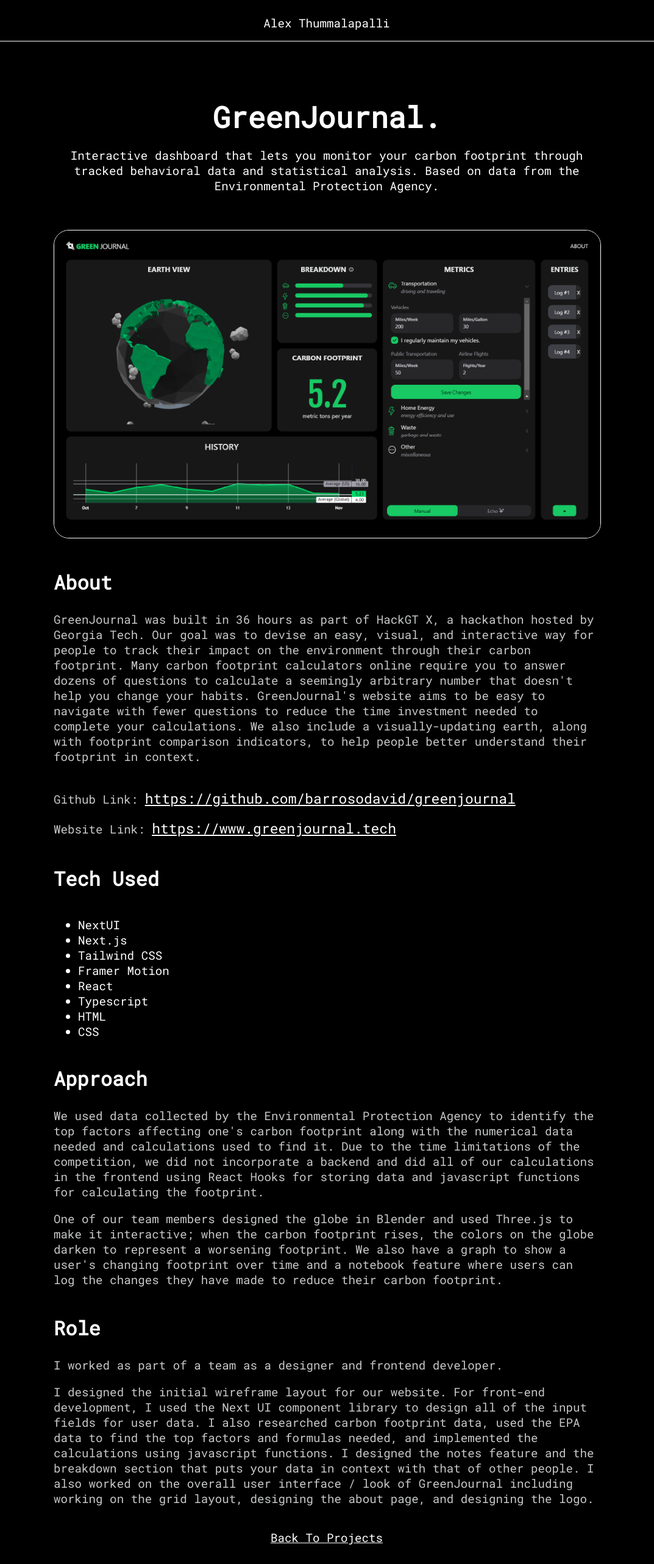
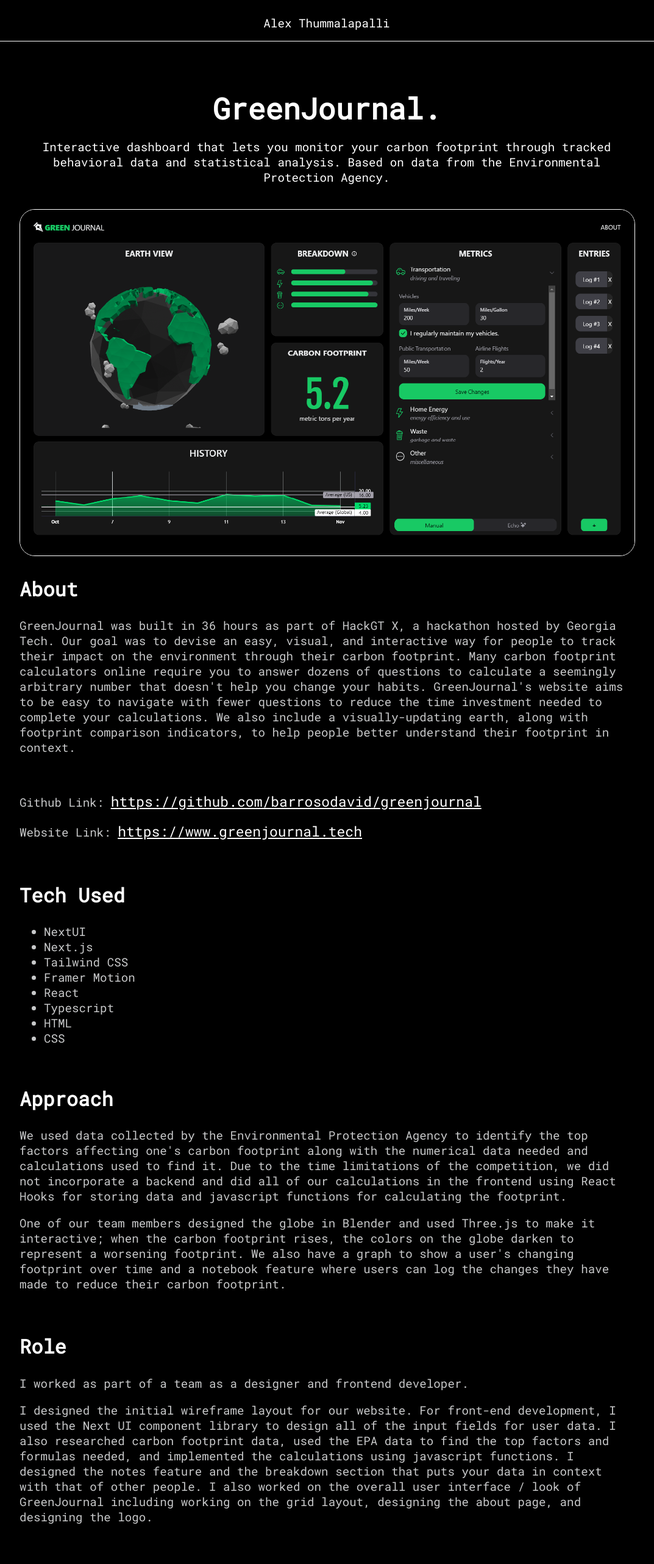
Before and after one commit to AlexT101/portfolio, a Next.js app: page /projects/greenjournal in a window 1280 px wide. Shown: the top 2565 px of the page at 61% size, without its empty margins (104-1177 px from the left). Built offline with nearby package versions, Linux system fonts and the light colour scheme.

Commit message:
Updated project pages with components and semantic HTML

```diff
--- a/app/index.css
+++ b/app/index.css
@@ -28,15 +28,15 @@ body {
 
 @keyframes slide-down {
     0% {
-      transform: translateY(-5vh);
-      opacity: 0;
+        transform: translateY(-5vh);
+        opacity: 0;
     }
 
     100% {
-      transform: translateX(0);
-      opacity: 1;
+        transform: translateX(0);
+        opacity: 1;
     }
-  }
+}
 
 .box {
     max-width: 350px;
@@ -76,7 +76,8 @@ h2 {
     font-family: 'Roboto Mono';
 }
 
-p, li {
+p,
+li {
     font-size: 1.2em;
     font-family: 'Roboto Mono';
 }
@@ -197,11 +198,16 @@ img.logo {
 .article {
     display: flex;
     flex-direction: column;
-    padding-top: 30px;
+    width: 100%;
+    max-width: 1400px;
     padding-left: 10vw;
     padding-right: 10vw;
-    align-items: center;
-    text-align: center;
+    margin-left: auto;
+    margin-right: auto;
+    text-align: left;
+    margin-top: 30px;
+    margin-bottom: 50px;
+    box-sizing: border-box;
 }
 
 .imageRow {
@@ -240,20 +246,11 @@ img.logo {
     color: rgb(200, 201, 202);
 }
 
-.content {
-    width: 70vw;
-    max-width: 1400px;
-    text-align: left;
-    display: flex;
-    flex-direction: column;
-    margin-top: 30px;
-    margin-bottom: 50px;
-}
-
 .subtext {
     color: rgb(200, 201, 202);
     margin-top: 0px;
 }
+
 .subtext2 {
     color: rgb(200, 201, 202);
     margin-top: 0.5em;
--- a/app/projects/greenjournal/page.tsx
+++ b/app/projects/greenjournal/page.tsx
@@ -2,20 +2,24 @@
 
 import 'app/index.css';
 import GreenJournalFull from 'public/greenjournal.png';
+
 import Image from 'components/Image';
+import Section from 'components/Section';
+import Header from 'components/Header';
+import Return from 'components/Return';
 
 const GreenJournal = () => {
     return (
-        <div className="article">
-            <div className="content">
-                <div className="header">
-                    <h1>GreenJournal.</h1>
-                    <p>Interactive dashboard that lets you monitor your carbon footprint through tracked behavioral data and statistical analysis. Based on data from the Environmental Protection Agency.
-                    </p>
-                </div>
-                <Image src={GreenJournalFull.src} />
-                <h2>About</h2>
-                <p className="subtext">
+        <article className="article">
+            <Header
+                title="GreenJournal."
+                description="Interactive dashboard that lets you monitor your carbon footprint through tracked behavioral data and statistical analysis. Based on data from the Environmental Protection Agency."
+                src={GreenJournalFull.src}
+                subtitle=""
+            />
+
+            <Section title="About">
+                <p>
                     GreenJournal was built in 36 hours as part of HackGT X, a hackathon hosted by Georgia Tech.
                     Our goal was to devise an easy, visual, and interactive way for people to track their impact on the environment through
                     their carbon footprint. Many carbon footprint calculators online require you to answer dozens of questions to calculate
@@ -24,9 +28,11 @@ const GreenJournal = () => {
                     earth, along with footprint comparison indicators, to help people better understand their footprint in context.
                 </p>
                 <br />
-                <p className="subtext">Github Link: <a className="link" href="https://github.com/barrosodavid/greenjournal">https://github.com/barrosodavid/greenjournal</a></p>
-                <p className="subtext">Website Link: <a className="link" href="https://www.greenjournal.tech">https://www.greenjournal.tech</a></p>
-                <h2>Tech Used</h2>
+                <p>Github Link: <a className="link" href="https://github.com/barrosodavid/greenjournal">https://github.com/barrosodavid/greenjournal</a></p>
+                <p>Website Link: <a className="link" href="https://www.greenjournal.tech">https://www.greenjournal.tech</a></p>
+            </Section>
+
+            <Section title="Tech Used">
                 <ul>
                     <li>NextUI</li>
                     <li>Next.js</li>
@@ -37,28 +43,33 @@ const GreenJournal = () => {
                     <li>HTML</li>
                     <li>CSS</li>
                 </ul>
-                <h2>Approach</h2>
-                <p className="subtext">
+            </Section>
+
+            <Section title="Approach">
+                <p>
                     We used data collected by the Environmental Protection Agency to identify the top factors affecting one's carbon footprint
                     along with the numerical data needed and calculations used to find it. Due to the time limitations of the competition, we
                     did not incorporate a backend and did all of our calculations in the frontend using React Hooks for storing data and
                     javascript functions for calculating the footprint.
                 </p>
-                <p className="subtext">One of our team members designed the globe in Blender and used Three.js to make it interactive; when the carbon
+                <p>One of our team members designed the globe in Blender and used Three.js to make it interactive; when the carbon
                     footprint rises, the colors on the globe darken to represent a worsening footprint. We also have a graph to show a
                     user's changing footprint over time and a notebook feature where users can log the changes they have made to reduce
                     their carbon footprint.</p>
-                <h2>Role</h2>
-                <p className="subtext">I worked as part of a team as a designer and frontend developer.</p>
-                <p className="subtext">I designed the initial wireframe layout for our website. For front-end development, I used the Next UI component library
+            </Section>
+
+            <Section title="Role">
+                <p>I worked as part of a team as a designer and frontend developer.</p>
+                <p>I designed the initial wireframe layout for our website. For front-end development, I used the Next UI component library
                     to design all of the input fields for user data. I also researched carbon footprint data, used the EPA data to find the top
                     factors and formulas needed, and implemented the calculations using javascript functions. I designed the notes feature and
                     the breakdown section that puts your data in context with that of other people. I also worked on the overall user interface /
                     look of GreenJournal including working on the grid layout, designing the about page, and designing the logo.
                 </p>
-                <a href="/#projects" className="link return">Back To Projects</a>
-            </div>
-        </div>
+            </Section>
+
+            <Return />
+        </article>
     )
 }
 
--- /dev/null
+++ b/components/Header.tsx
@@ -0,0 +1,24 @@
+import '../app/index.css';
+
+import Image from 'components/Image';
+
+interface ImageProps {
+    title: string,
+    description: string,
+    src: string,
+    subtitle: string
+}
+
+const Header = ({ title, description, src, subtitle }: ImageProps) => {
+    return (
+        <section>
+            <div className="header">
+                <h1>{title}</h1>
+                <p>{description}</p>
+            </div>
+            <Image src={src} subtitle={subtitle} />
+        </section>
+    )
+}
+
+export default Header;
--- /dev/null
+++ b/components/Return.tsx
@@ -0,0 +1,9 @@
+import '../app/index.css';
+
+const Return = () => {
+    return (
+        <a href="/#projects" className="link return">Back To Projects</a>
+    )
+}
+
+export default Return;
```
Also changed, not shown: app/projects/immersegt/page.tsx (+35 -24 lines), app/projects/lifts/page.tsx (+26 -15 lines), app/projects/roam/page.tsx (+27 -15 lines), app/projects/robolobos/page.tsx (+11 -12 lines), app/projects/valorant/page.tsx (+27 -15 lines).
